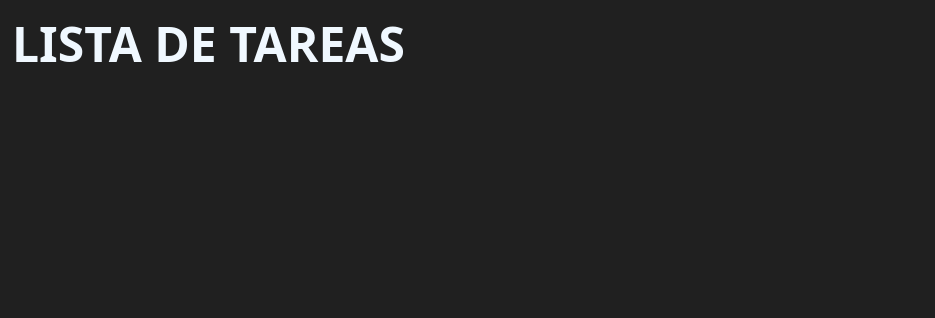
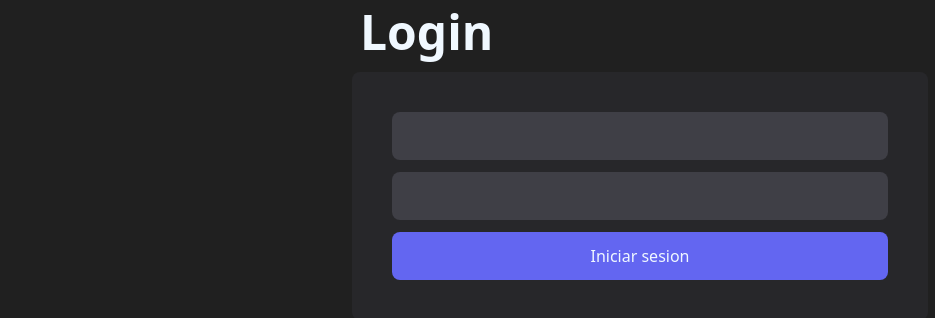
Before and after one commit to miguehidalgo/django-react-crud, a React (Vite) app in the folder client/: page /login in a window 1280 px wide. Before the commit this address had no page. Shown: the top 318 px of the page, without its empty margins (0-935 px from the left). Built offline with nearby package versions, Linux system fonts and the light colour scheme.

Commit message:
actualizaciones para login descartadas

```diff
--- a/client/src/App.jsx
+++ b/client/src/App.jsx
@@ -3,18 +3,23 @@ import { Navigation } from "./components/Navigation";
 import { TaskFormPage } from "./pages/TaskFormPage";
 import { TasksPage } from "./pages/TasksPage";
 import { Toaster } from "react-hot-toast";
+import { TaskLogin } from "./pages/TaskLogin";
+
 
 function App() {
   return (
     <BrowserRouter>
       <div className="container mx-auto">
-        <Navigation />
+
+
         <Routes>
 
           <Route path="/" element={<Navigate to="/tasks" />} />
           <Route path="/tasks" element={<TasksPage />} />
           <Route path="/tasks/:id" element={<TaskFormPage />} />
           <Route path="/tasks-create" element={<TaskFormPage />} />
+          <Route path="/login" element={<TaskLogin />} />
+
 
         </Routes>
         <Toaster />
--- a/client/src/components/Navigation.jsx
+++ b/client/src/components/Navigation.jsx
@@ -1,5 +1,6 @@
 import { Link } from "react-router-dom";
 import { useState } from "react";
+
 
 
 
--- a/client/src/components/TasksList.jsx
+++ b/client/src/components/TasksList.jsx
@@ -6,16 +6,18 @@ import DatePicker,{registerLocale} from "react-datepicker";
 import { format, isSameDay, parseISO } from "date-fns";
 import es from "date-fns/locale/es";
 registerLocale("es", es);
-
 import "react-datepicker/dist/react-datepicker.css";
+import { Navigation } from "../components/Navigation";
 
 export function TasksList() {
   const [tasks, setTasks] = useState([]);
   const [searchQuery, setSearchQuery] = useState("");
   const [filterDone, setFilterDone] = useState(null);
   const [selectedDate, setSelectedDate] = useState(null);
+  const formattedSelectedDate = selectedDate ? format(selectedDate, "yyyy-MM-dd") : null;
 
-  const formattedSelectedDate = selectedDate ? format(selectedDate, "yyyy-MM-dd") : null;
+
+
 
   useEffect(() => {
     async function loadTasks() {
@@ -51,8 +53,8 @@ export function TasksList() {
 
   return (
     <div className="container mx-auto">
-
-<div className="my-4 flex">
+<Navigation />
+    <div className="my-4 flex">
 
       <button
         className=" mr-4 bg-gray-1000 p-3 rounded-lg border">
@@ -149,19 +151,7 @@ export function TasksList() {
         placeholder="BUSCAR TAREA POR NOMBRE..."
       />
 
-
-
-
-
-
       </div>
-
-
-
-
-
-
-
 
       <div className="grid grid-cols-3 gap-3">
         {filteredTasks.map((task) => (
--- /dev/null
+++ b/client/src/components/login.jsx
@@ -0,0 +1,13 @@
+import React from "react";
+import { useAuth0 } from "@auth0/auth0-react";
+
+export const loginButton = () => {
+    const { loginWithRedirect } = useAuth0();
+
+        return <button onClick={() => loginWithRedirect()}>Iniciar sesion</button>
+
+
+
+
+
+    };
--- a/client/src/pages/TaskFormPage.jsx
+++ b/client/src/pages/TaskFormPage.jsx
@@ -3,6 +3,7 @@ import { useForm } from "react-hook-form";
 import { useNavigate, useParams } from "react-router-dom";
 import { createTask, deleteTask, getTask, updateTask } from "../api/tasks.api";
 import { toast } from "react-hot-toast";
+import { Navigation } from "../components/Navigation";
 
 export function TaskFormPage() {
   const {
@@ -52,8 +53,15 @@ export function TaskFormPage() {
   }, []);
 
   return (
+
+
+
+
     <div className="max-w-xl mx-auto">
+       <Navigation />
+
       <form onSubmit={onSubmit} className="bg-zinc-800 p-10 rounded-lg mt-2">
+        <h1 className="font-bold text-2xl mb-1 bg-gray- p-1 rounded-lg ">Crea, elimina o edita una tarea</h1>
         <input
           type="text"
           placeholder="Titulo"
@@ -83,6 +91,7 @@ export function TaskFormPage() {
 
       </form>
 
+
       {params.id && (
         <div className="flex justify-end">
           <button
--- /dev/null
+++ b/client/src/pages/TaskLogin.jsx
@@ -0,0 +1,49 @@
+import { loginButton } from "../components/login"
+import React from "react"
+
+
+export function TaskLogin(){
+
+
+    return (
+
+        <div className="max-w-xl mx-auto" >
+        <h1 className="font-bold text-5xl mb-0 bg-gray- p-2 rounded-lg ">
+            Login
+        </h1>
+
+        <form className="bg-zinc-800 p-10 rounded-lg mt-2"
+
+        >
+
+                 <input className="bg-zinc-700 p-3 rounded-lg
+                  block w-full mb-3" type="text"
+
+                  />
+
+                 <input className="bg-zinc-700 p-3 rounded-lg
+                  block w-full mb-3" type="password"
+
+                  />
+
+                 <button className="bg-indigo-500 p-3 rounded-lg
+                  block w-full mt-3">Iniciar sesion</button>
+                  <loginButton/>
+
+
+
+        </form>
+
+        </div>
+
+
+
+
+
+
+
+    )
+
+
+
+}
```
